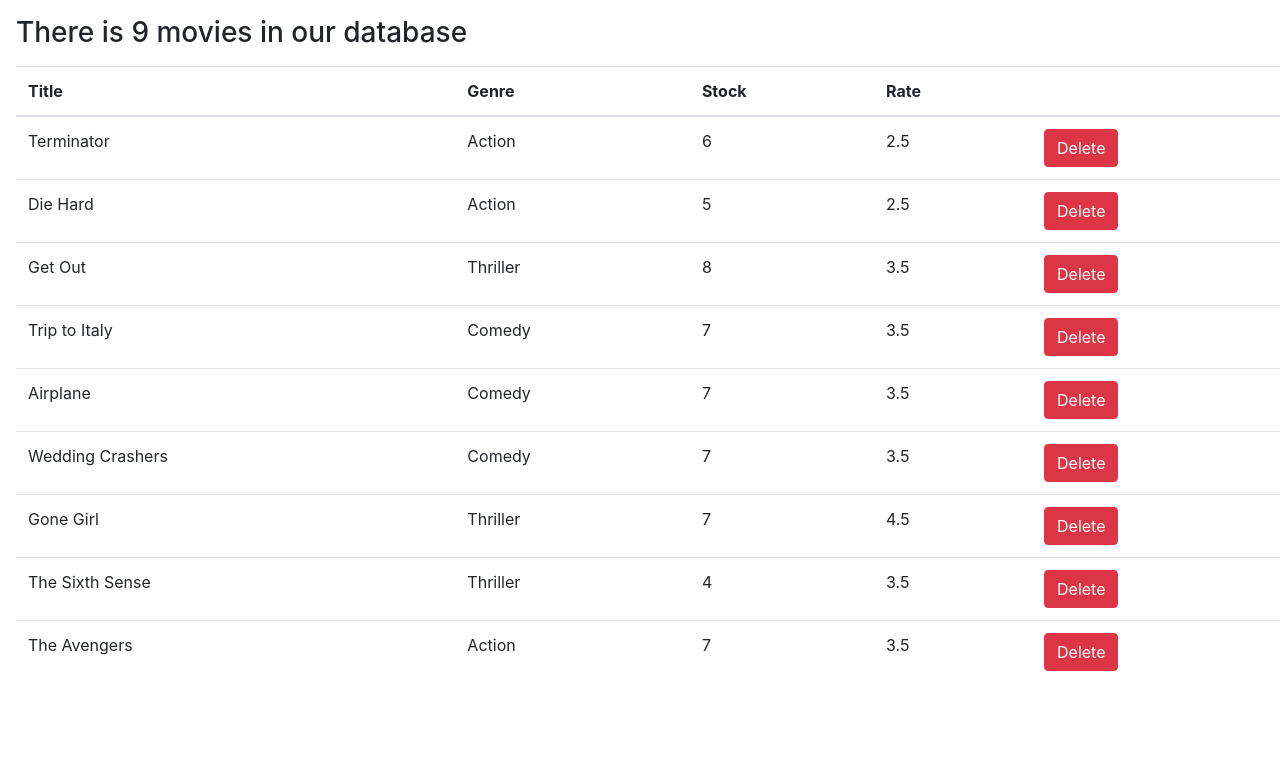
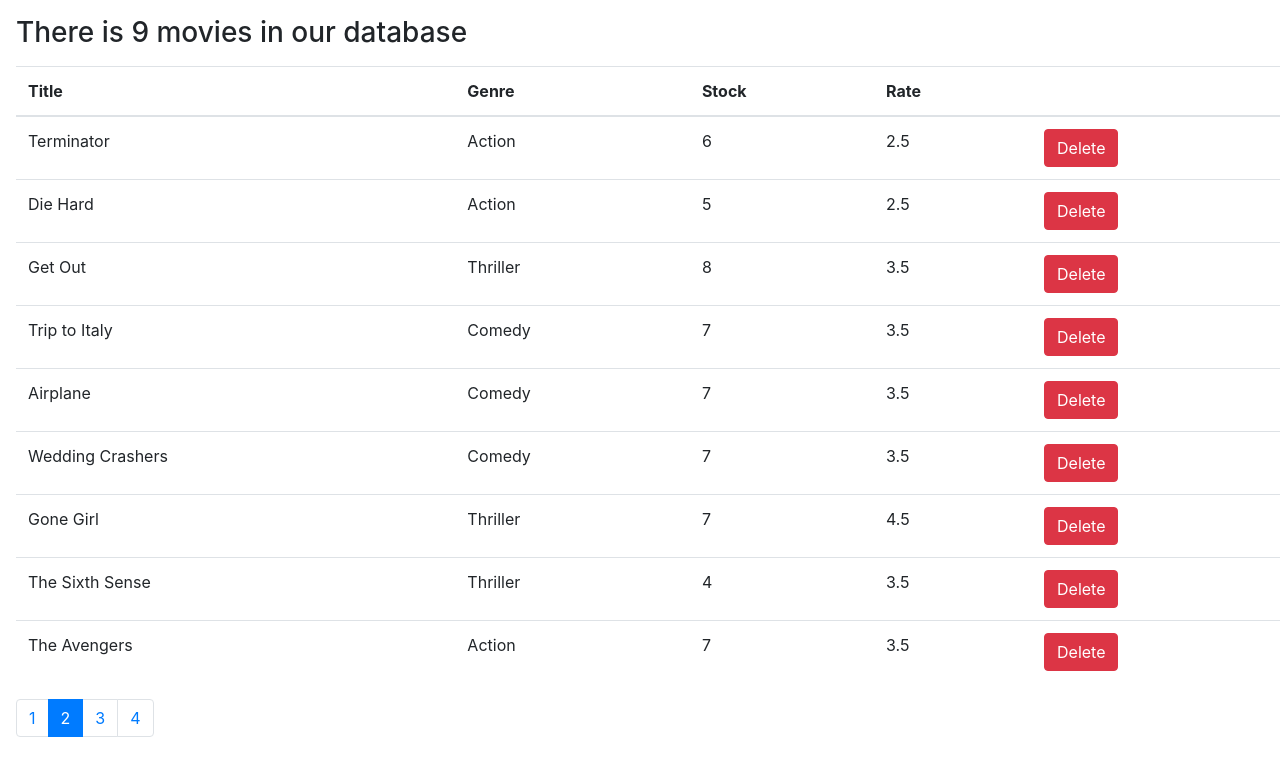
Before and after one commit to ahmadhori/react-movies-list, a React (Create React App) app: page / in a window 1280 px wide. Shown: the top 776 px of the page. Built offline with nearby package versions, Linux system fonts and the light colour scheme.

Commit message:
Added Pager Component

```diff
--- a/package.json
+++ b/package.json
@@ -7,6 +7,8 @@
     "@testing-library/react": "^9.4.0",
     "@testing-library/user-event": "^7.2.1",
     "bootstrap": "^4.4.1",
+    "lodash": "^4.17.15",
+    "prop-types": "^15.7.2",
     "react": "^16.12.0",
     "react-dom": "^16.12.0",
     "react-scripts": "3.3.0"
--- a/src/components/Movies.jsx
+++ b/src/components/Movies.jsx
@@ -1,12 +1,16 @@
-import React, { Fragment, Component } from "react";
+import React, { Component } from "react";
 import { getMovies } from "../services/fakeMovieService";
 import { genres } from "../services/fakeGenreService";
+import Pager from "./common/pager";
+
 class Movies extends Component {
     state = {};
     constructor(props) {
         super(props);
         this.state = {
-            data: getMovies()
+            data: getMovies(),
+            currentPage: 1,
+            pageLength: 4
         };
     }
 
@@ -49,6 +53,7 @@ class Movies extends Component {
                         ))}
                     </tbody>
                 </table>
+                <Pager numofItems="13" pageSize="4" currPage="2" />
             </React.Fragment>
         );
     }
--- /dev/null
+++ b/src/components/common/pager.jsx
@@ -0,0 +1,32 @@
+import React, { Component } from "react";
+import _ from "lodash";
+import PropTypes from "prop-types";
+
+const Pager = props => {
+    let numOfPages = Math.ceil(props.numofItems / props.pageSize);
+
+    var p = _.range(1, numOfPages + 1);
+    console.log("cccc ", p);
+
+    return (
+        <nav aria-label="Page navigation example" className="m-3">
+            <ul className="pagination">
+                {p.map(x => (
+                    <li className={x != props.currPage ? "page-item" : "page-item active"} key={x}>
+                        <a className="page-link">{x}</a>
+                    </li>
+                ))}
+            </ul>
+        </nav>
+    );
+};
+
+Pager.propTypes = {
+    // You can declare that a prop is a specific JS primitive. By default, these
+    // are all optional.
+    numofItems: PropTypes.number.isRequired,
+    pageSize: PropTypes.number.isRequired,
+    currPage: PropTypes.number.isRequired
+};
+
+export default Pager;
```
